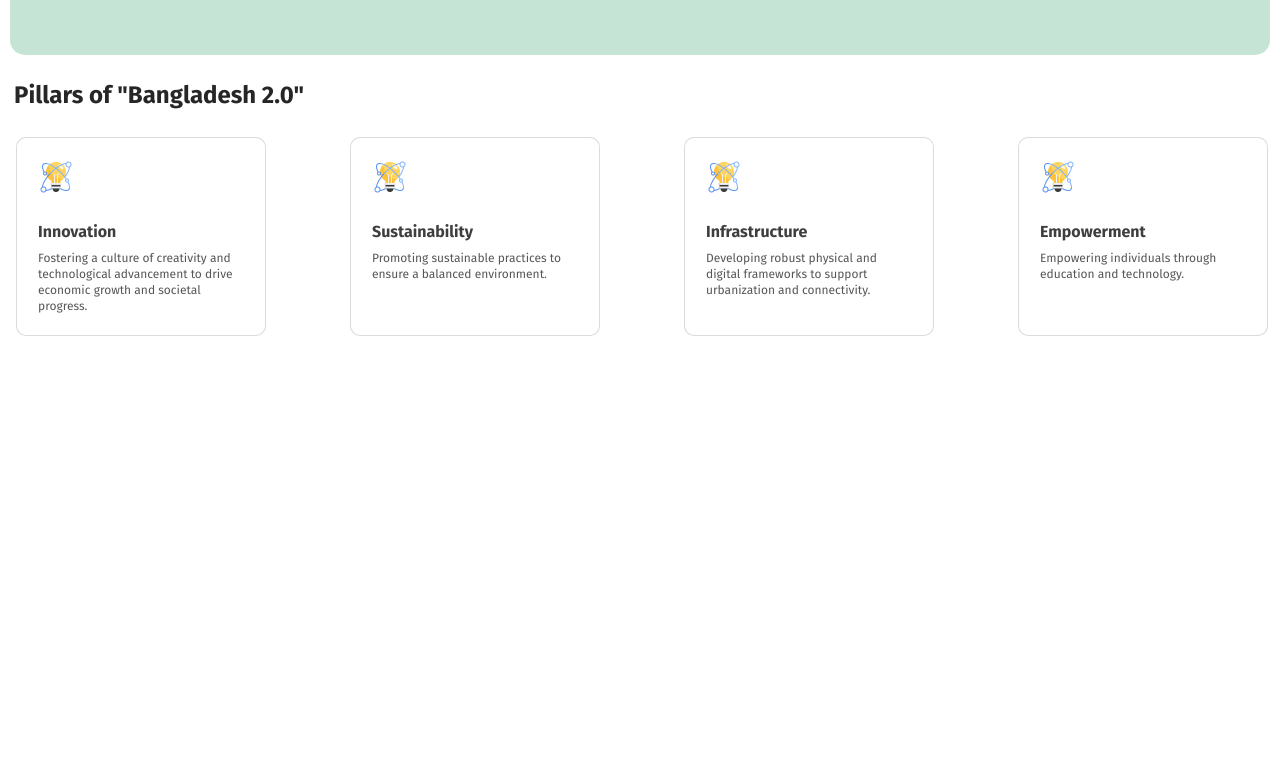
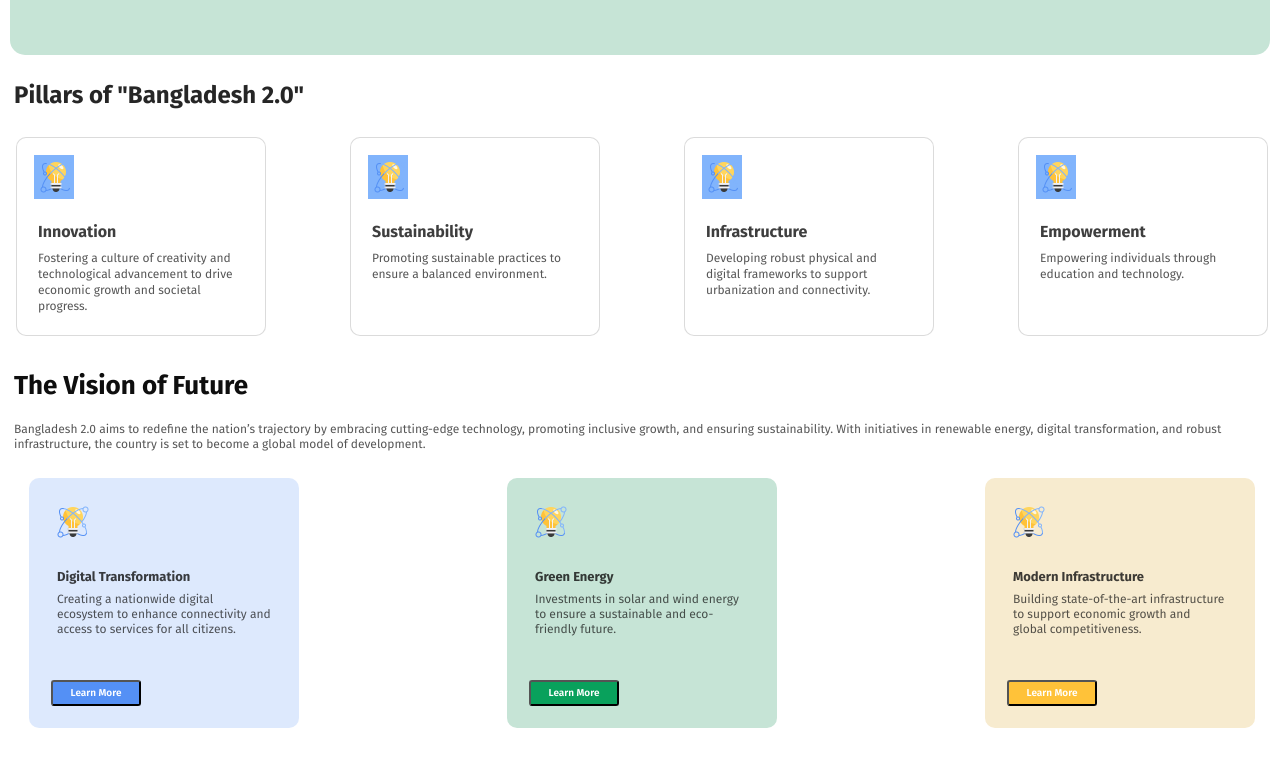
Before and after one commit to noornabi-noor/Bangladesh-2.0, a plain HTML site: page index.html in a window 1280 px wide. Shown: the part 562-1324 px from the top of the page. Before the commit the page ends 934 px from the top, so only its background shows below. Drawn offline with Linux system fonts and the light colour scheme.

Commit message:
Vision section successfully completed

```diff
--- a/index.html
+++ b/index.html
@@ -70,7 +70,8 @@
           <div class="some-info">
             <h4 class="pillars-title">Infrastructure</h4>
             <p class="pillars-subtitle">
-              Developing robust physical and digital frameworks to support urbanization and connectivity.
+              Developing robust physical and digital frameworks to support
+              urbanization and connectivity.
             </p>
           </div>
         </div>
@@ -89,9 +90,62 @@
       </div>
     </section>
 
+    <section id="visions-box">
+      <h2>The Vision of Future</h2>
+      <p>
+        Bangladesh 2.0 aims to redefine the nation’s trajectory by embracing
+        cutting-edge technology, promoting inclusive growth, and ensuring
+        sustainability. With initiatives in renewable energy, digital
+        transformation, and robust infrastructure, the country is set to become
+        a global model of development.
+      </p>
+
+      <div class="vision-container">
+        <div class="visions1">
+          <div class="vision-img">
+            <img src="assets/card-icon.png" alt="Innovation Icon" />
+          </div>
+          <div class="vision-info">
+            <h4 class="vision-title">Digital Transformation</h4>
+            <p class="vision-subtitle">
+              Creating a nationwide digital ecosystem to enhance connectivity
+              and access to services for all citizens.
+            </p>
+          </div>
+          <button class="vision-btn1">Learn More</button>
+        </div>
 
 
 
+        <div class="visions2">
+          <div class="vision-img">
+            <img src="assets/card-icon.png" alt="Innovation Icon" />
+          </div>
+          <div class="vision-info">
+            <h4 class="vision-title">Green Energy</h4>
+            <p class="vision-subtitle">
+              Investments in solar and wind energy to ensure a sustainable and
+              eco-friendly future.
+            </p>
+          </div>
+          <button class="vision-btn2">Learn More</button>
+      </div>
+
+        <div class="visions3">
+          <div class="vision-img">
+            <img src="assets/card-icon.png" alt="Innovation Icon" />
+          </div>
+          <div class="vision-info">
+            <h4 class="vision-title">Modern Infrastructure</h4>
+            <p class="vision-subtitle">
+              Building state-of-the-art infrastructure to support economic
+              growth and global competitiveness.
+            </p>
+          </div>
+          <button class="vision-btn3">Learn More</button>
+        </div>
+      </div>
+    </section>
 
   </body>
 </html>
--- a/styles/style.css
+++ b/styles/style.css
@@ -170,6 +170,7 @@ nav > ul > li:last-child {
 .pillars-img {
   width: 40px;
   text-align: center;
+  background: rgb(129, 180, 252);
 }
 
 .pillars-img img {
@@ -199,3 +200,195 @@ nav > ul > li:last-child {
   line-height: 16px;
   margin: 0;
 }
+
+/* Visions section css design */
+
+#visions-box {
+  width: 100%;
+  display: flex;
+  flex-direction: column;
+  align-items: flex-start;
+  margin: 20px 0;
+}
+
+#visions-box h2 {
+  color: rgb(14, 14, 14);
+  font-family: Fira Sans;
+  font-size: 26px;
+  font-weight: 700;
+  line-height: 31px;
+  letter-spacing: 0%;
+  text-align: left;
+  margin-bottom: 15px;
+}
+
+#visions-box p {
+  color: rgba(14, 14, 14, 0.7);
+  font-family: Fira Sans;
+  font-size: 12px;
+  font-weight: 400;
+  line-height: 15px;
+  letter-spacing: 0%;
+  text-align: left;
+  margin-bottom: 20px;
+}
+
+.vision-container {
+  width: 100%;
+  display: flex;
+  flex-direction: row;
+  justify-content: space-between;
+  gap: 20px;
+  flex-wrap: wrap;
+}
+
+.visions1 {
+  flex: 1;
+  max-width: 270px;
+  display: flex;
+  flex-direction: column;
+  align-items: left;
+  gap: 15px;
+  padding: 20px;
+  margin: 0px 15px;
+  box-sizing: border-box;
+  border-radius: 10px;
+  background: rgba(84, 144, 245, 0.2);
+}
+
+.visions2 {
+  flex: 1;
+  max-width: 270px;
+  display: flex;
+  flex-direction: column;
+  align-items: left;
+  gap: 15px;
+  padding: 20px;
+  margin: 0px 15px;
+  box-sizing: border-box;
+  border-radius: 10px;
+  background: rgb(198, 228, 214);
+}
+
+.visions3 {
+  flex: 1;
+  max-width: 270px;
+  display: flex;
+  flex-direction: column;
+  align-items: left;
+  gap: 15px;
+  padding: 20px;
+  margin: 0px 15px;
+  box-sizing: border-box;
+  border-radius: 10px;
+  background: rgb(247, 235, 207);
+}
+
+.vision-img {
+  width: 40px;
+  text-align: center;
+}
+
+.vision-img img {
+  width: 100%;
+  display: block;
+}
+
+.vision-info {
+  display: flex;
+  flex-direction: column;
+  text-align: left;
+}
+
+.vision-title {
+  color: rgba(14, 14, 14, 0.8);
+  font-family: Fira Sans;
+  font-size: 13px;
+  font-weight: 700;
+  line-height: 15px;
+  letter-spacing: 0%;
+  text-align: left;
+}
+
+.vision-subtitle {
+  color: rgba(14, 14, 14, 0.7);
+  font-family: Fira Sans;
+  font-size: 10px;
+  font-weight: 400;
+  line-height: 15px;
+  letter-spacing: 0%;
+  text-align: left;
+}
+
+.vision-btn1 {
+  position: static;
+  width: 90px;
+  height: 26px;
+  display: flex;
+  flex-direction: row;
+  justify-content: center;
+  align-items: center;
+  gap: 32;
+  padding: 7px 13px 7px 13px;
+  border-radius: 3px;
+  background: rgb(84, 144, 245);
+  color: rgb(255, 255, 255);
+  font-family: Fira Sans;
+  font-size: 10px;
+  font-weight: 600;
+  line-height: 13px;
+  text-align: left;
+  cursor: pointer;
+}
+
+#visions-box .vision-container .visions1 button:hover {
+  background-color: #d1510c;
+}
+
+.vision-btn2 {
+  position: static;
+  width: 90px;
+  height: 26px;
+  display: flex;
+  flex-direction: row;
+  justify-content: center;
+  align-items: center;
+  gap: 32;
+  padding: 7px 13px 7px 13px;
+  border-radius: 3px;
+  background: rgb(9, 161, 92);
+  color: rgb(255, 255, 255);
+  font-family: Fira Sans;
+  font-size: 10px;
+  font-weight: 600;
+  line-height: 13px;
+  text-align: left;
+  cursor: pointer;
+}
+#visions-box .vision-container .visions2 button:hover {
+  background-color: #d1510c;
+}
+
+.vision-btn3 {
+  position: static;
+  width: 90px;
+  height: 26px;
+  display: flex;
+  flex-direction: row;
+  justify-content: center;
+  align-items: center;
+  gap: 32;
+  padding: 7px 13px 7px 13px;
+  border-radius: 3px;
+  background: rgb(255, 194, 57);
+  color: rgb(255, 255, 255);
+  font-family: Fira Sans;
+  font-size: 10px;
+  font-weight: 600;
+  line-height: 13px;
+  text-align: left;
+  cursor: pointer;
+}
+#visions-box .vision-container .visions3 button:hover {
+  background-color: #d1510c;
+}
```
